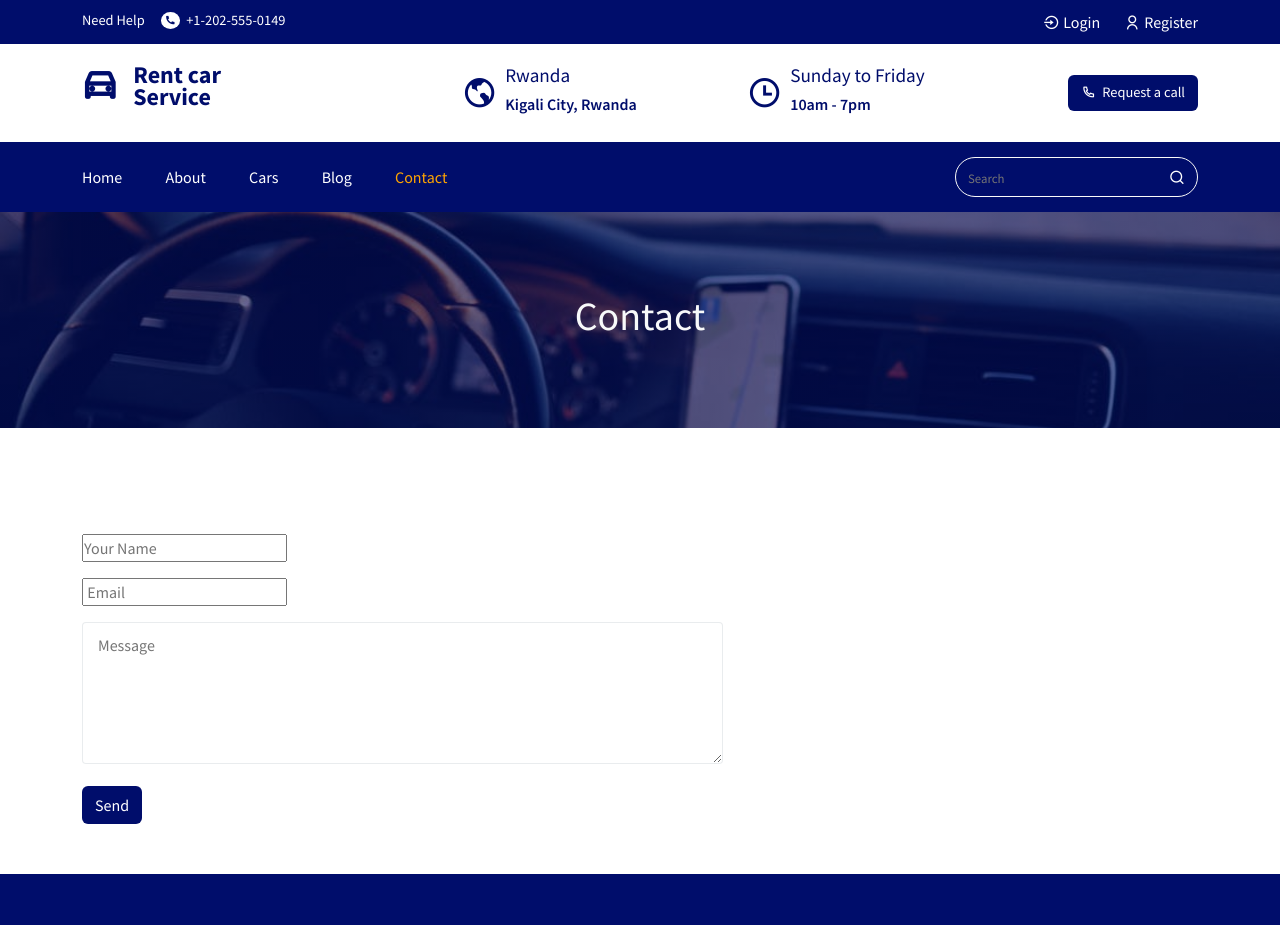
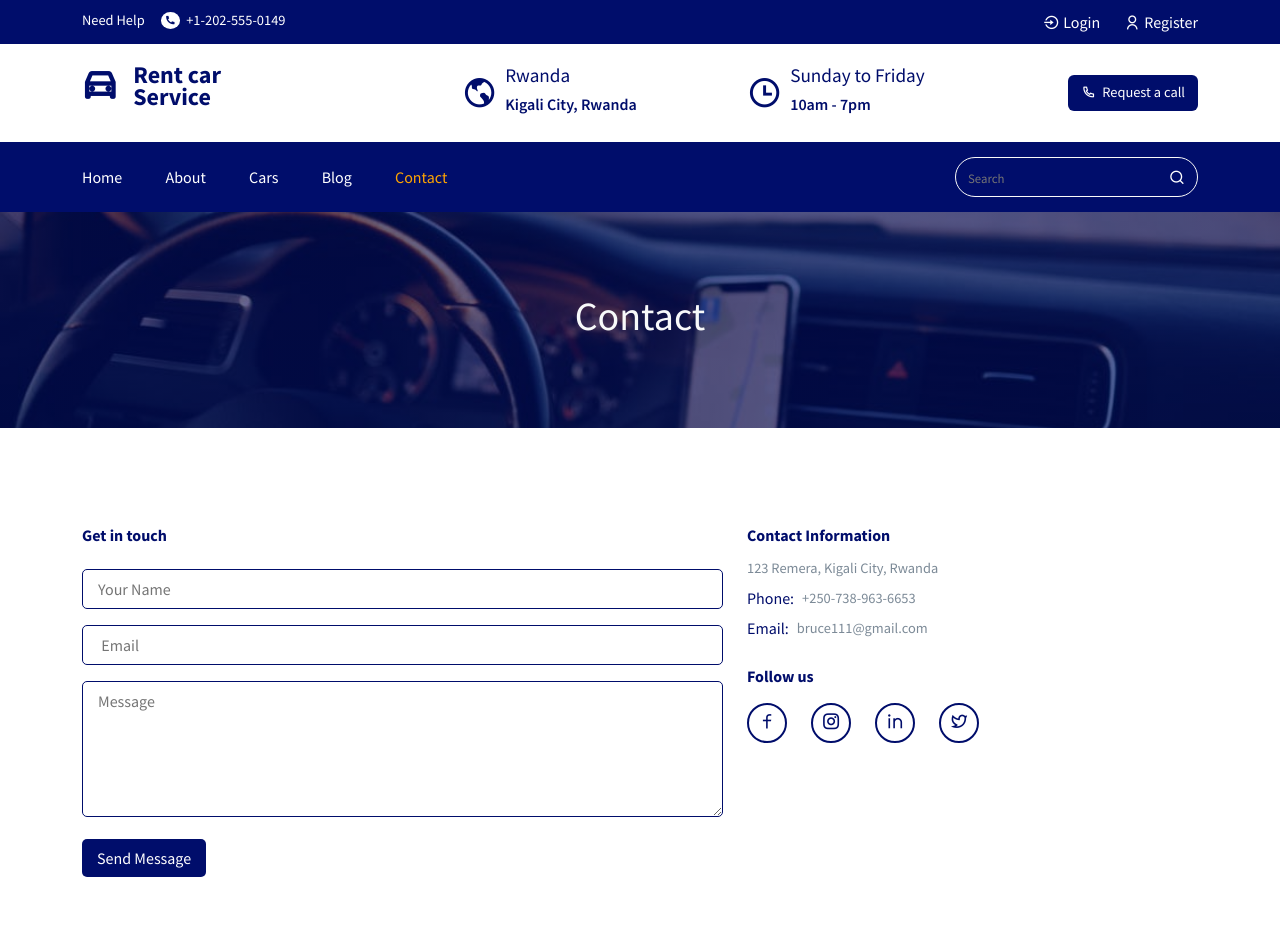
Before and after one commit to NBru-cee/react-rent-car-website, a React (Vite) app: page /contact in a window 1280 px wide. Shown: the top 925 px of the page. Built offline with nearby package versions, Linux system fonts and the light colour scheme.

Commit message:
finished contact

```diff
--- a/src/pages/About.jsx
+++ b/src/pages/About.jsx
@@ -6,10 +6,10 @@ import { Container, Row, Col } from "reactstrap";
 import BecomeDriverSection from "../components/UI/BecomeDriverSection";
 import driveImg from "../assets/all-images/drive.jpg";
 import OurMembers from "../components/UI/OurMembers";
-import "../styles/about.css"
+import "../styles/about.css";
 const About = () => {
     return (
-        <Helmet>
+        <Helmet title="About">
             <CommonSection title="About Us" />
             <AboutSection aboutClass="aboutPage" />
 
@@ -32,19 +32,20 @@ const About = () => {
                                     Solutions
                                 </h2>
                                 <p className="section-description">
-                                    Lorem ipsum dolor sit amet consectetur
-                                    adipisicing elit. Minus fugit sapiente quod
-                                    ea vitae eaque architecto explicabo,
-                                    mollitia animi, reprehenderit suscipit
-                                    aliquam laborum sint voluptatibus dolor,
-                                    consequatur totam nulla quam iste amet
-                                    doloremque facilis dolorum vel fugiat.
+                                    We are committed to providing safe ride
+                                    solutions to all customers. Our vehicles are
+                                    regularly inspected and maintained to meet
+                                    high safety standards, and our drivers are
+                                    trained to prioritize safe driving
+                                    practices.
                                 </p>
                                 <p className="section-description">
-                                    Lorem ipsum dolor sit amet consectetur
-                                    adipisicing elit. Atque non unde, omnis
-                                    veritatis praesentium consectetur alias
-                                    voluptatum.
+                                    At our website, safety is our top priority.
+                                    Our drivers follow traffic rules, avoid
+                                    distractions, and drive defensively, while
+                                    our vehicles are equipped with a range of
+                                    safety features. Choose our car rental
+                                    services for a safe and enjoyable journey.
                                 </p>
                                 <div className="d-flex align-items-center gap-3 mt-4">
                                     <span className="fs-4">
--- a/src/pages/Contact.jsx
+++ b/src/pages/Contact.jsx
@@ -1,9 +1,18 @@
 import React from "react";
+import { Link, useNavigate } from "react-router-dom";
 import { Container, Row, Col, Form, FormGroup } from "reactstrap";
 import Helmet from "../components/Helmet/Helmet";
 import CommonSection from "../components/UI/CommonSection";
+import "../styles/contact.css";
+const socialLinks = [
+    { url: "#", icon: "ri-facebook-line" },
+    { url: "#", icon: "ri-instagram-line" },
+    { url: "#", icon: "ri-linkedin-line" },
+    { url: "#", icon: "ri-twitter-line" },
+];
 
 const Contact = () => {
+    const navigate = useNavigate();
     return (
         <Helmet title="Contact">
             <CommonSection title="Contact" />
@@ -11,7 +20,7 @@ const Contact = () => {
                 <Container>
                     <Row>
                         <Col lg="7" md="7">
-                            <h6 className="fw-bold"></h6>
+                            <h6 className="fw-bold mb-4">Get in touch</h6>
                             <Form>
                                 <FormGroup className="contact-form">
                                     <input placeholder="Your Name" />
@@ -28,12 +37,46 @@ const Contact = () => {
                                     ></textarea>
                                 </FormGroup>
                                 <button
-                                    className="btn, contact-btn btn"
+                                    className="btn, contact-btn"
                                     type="submit"
+                                    onClick={() => navigate("/")}
                                 >
-                                    Send
+                                    Send Message
                                 </button>
                             </Form>
+                        </Col>
+
+                        <Col lg="5" md="5">
+                            <div className="contact-info">
+                                <h6 className="fw-bold">Contact Information</h6>
+                                <p className="section-description mb-0">
+                                    123 Remera, Kigali City, Rwanda
+                                </p>
+                                <div className="d-flex align-items-center gap-2">
+                                    <h6 className="fs-6 mb-0">Phone:</h6>
+                                    <p className="section-description mb-0">
+                                        +250-738-963-6653
+                                    </p>
+                                </div>
+                                <div className="d-flex align-items-center gap-2">
+                                    <h6 className="fs-6 mb-0">Email:</h6>
+                                    <p className="section-description mb-0">
+                                        bruce111@gmail.com{" "}
+                                    </p>
+                                </div>
+                                <h6 className="fw-bold mt-4">Follow us</h6>
+                                <div className="d-flex align-items-center gap-4 mt-3">
+                                    {socialLinks.map((item, index) => (
+                                        <Link
+                                            to={item.url}
+                                            key={index}
+                                            className="social-link-icon"
+                                        >
+                                            <i className={item.icon}></i>
+                                        </Link>
+                                    ))}
+                                </div>
+                            </div>
                         </Col>
                     </Row>
                 </Container>
--- a/src/styles/become-driver-section.css
+++ b/src/styles/become-driver-section.css
@@ -11,7 +11,7 @@
 }
 
 .become-driver button{
-    background-color: #fff;
+    background-color: #fff !important;
     color: #000d6be6 !important;
 }
 
--- /dev/null
+++ b/src/styles/contact.css
@@ -0,0 +1,35 @@
+.social-link-icon {
+    text-decoration: none;
+    color: #000d6b;
+    border: 2px solid #000d6b;
+    height: 40px;
+    width: 40px;
+    display: flex;
+    align-items: center;
+    justify-content: center;
+    border-radius: 100%;
+    font-weight: 500;
+    font-size: 1.2rem;
+}
+
+.contact-btn {
+    padding: 7px 15px;
+    background: #000d6b;
+    color: #fff;
+    border: none;
+    outline: none;
+    border-radius: 5px;
+}
+
+.contact-btn:hover {
+    opacity: 0.9;
+}
+
+.contact-form input,
+.contact-form textarea {
+    width: 100%;
+    border: 1px solid #000d6b;
+    padding: 7px 15px;
+    border-radius: 5px;
+    outline: none;
+}
```
Also changed, not shown: src/assets/data/carData.js (+24 -9 lines), src/pages/BlogDetails.jsx (+46 -22 lines).
